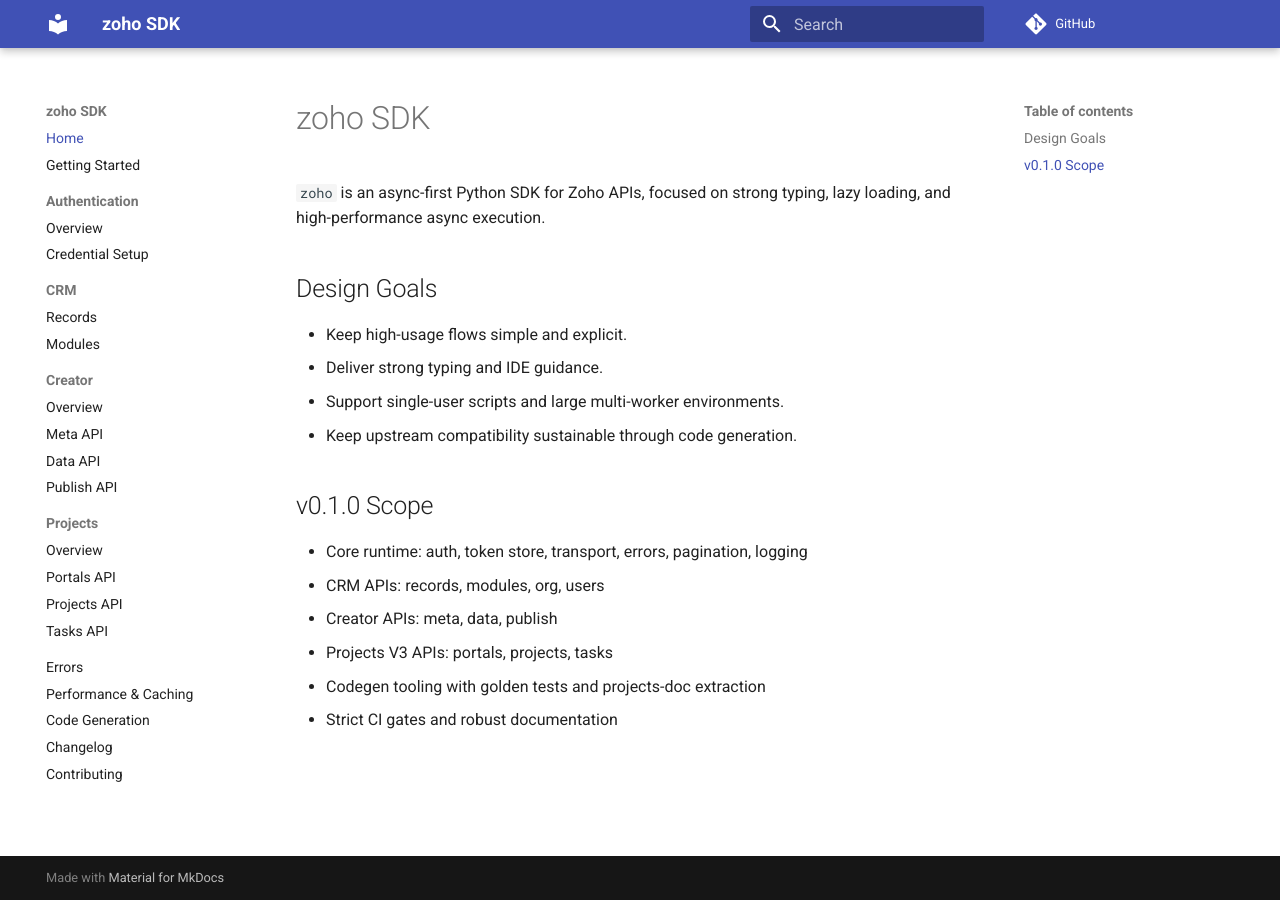
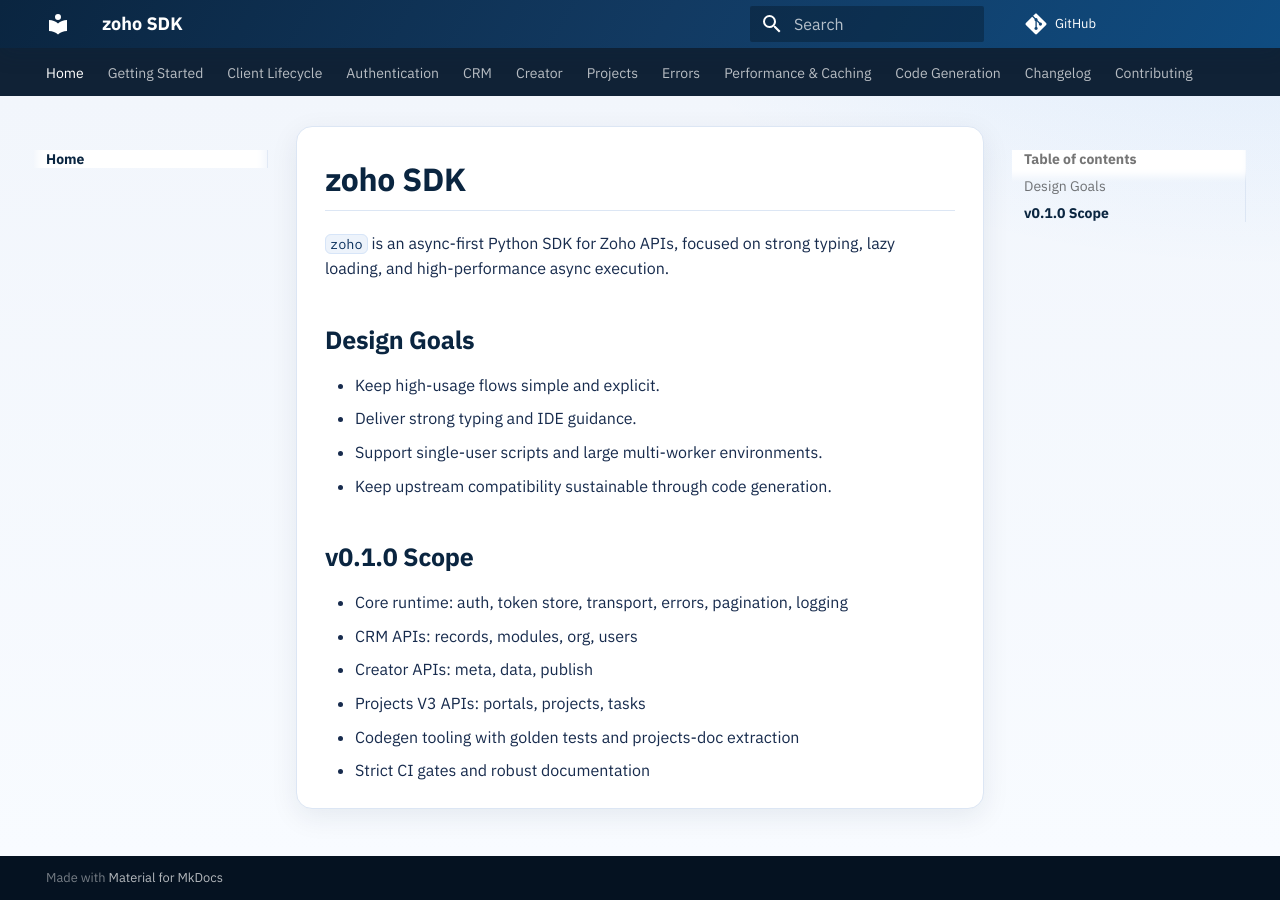
Before and after one commit to SparkAIUR/zoho-sdk, an MkDocs documentation site: the page built from docs/index.md, in a window 1280 px wide. Built offline with MkDocs 1.6.1 and Material for MkDocs 9.7.7, drawn with Linux system fonts in a browser that asks for light colours; comment, search, counter and statistics services are not loaded.

Commit message:
docs(theme): apply enterprise material styling

```diff
--- /dev/null
+++ b/docs/stylesheets/enterprise.css
@@ -0,0 +1,113 @@
+/* Enterprise docs styling inspired by modern fintech documentation systems. */
+
+:root {
+  --md-primary-fg-color: #0a2540;
+  --md-primary-fg-color--light: #1b3d62;
+  --md-primary-fg-color--dark: #071a2e;
+  --md-accent-fg-color: #0d7df2;
+  --md-accent-fg-color--transparent: rgba(13, 125, 242, 0.12);
+  --zoho-surface: #ffffff;
+  --zoho-surface-alt: #f5f8fd;
+  --zoho-border: #dce6f4;
+  --zoho-text: #172b4d;
+  --zoho-muted: #4a607d;
+}
+
+body,
+input {
+  color: var(--zoho-text);
+}
+
+.md-header {
+  background: linear-gradient(120deg, #0a2540 0%, #123a62 52%, #0f4c81 100%);
+  box-shadow: 0 6px 20px rgba(10, 37, 64, 0.22);
+}
+
+.md-tabs {
+  background: rgba(7, 26, 46, 0.96);
+}
+
+.md-tabs__link--active,
+.md-tabs__link:hover {
+  color: #d4e8ff;
+}
+
+.md-main {
+  background:
+    radial-gradient(1000px 500px at 100% -20%, rgba(13, 125, 242, 0.09), transparent 65%),
+    linear-gradient(180deg, #f2f6fc 0%, #f8fbff 100%);
+}
+
+.md-content__inner {
+  background: var(--zoho-surface);
+  border: 1px solid var(--zoho-border);
+  border-radius: 16px;
+  box-shadow: 0 8px 28px rgba(10, 37, 64, 0.08);
+  padding: 1.2rem 1.4rem;
+}
+
+.md-typeset h1,
+.md-typeset h2,
+.md-typeset h3 {
+  color: #0a2540;
+  font-weight: 650;
+  letter-spacing: -0.01em;
+}
+
+.md-typeset h1 {
+  border-bottom: 1px solid var(--zoho-border);
+  margin-bottom: 1rem;
+  padding-bottom: 0.45rem;
+}
+
+.md-typeset p,
+.md-typeset li {
+  color: var(--zoho-text);
+}
+
+.md-typeset a {
+  color: #0d5fcc;
+}
+
+.md-typeset a:hover {
+  color: #0a4da6;
+}
+
+.md-typeset code {
+  background: #edf3fb;
+  border: 1px solid #d7e5f8;
+  border-radius: 6px;
+  color: #0a305c;
+}
+
+.md-typeset pre > code {
+  border: 0;
+  border-radius: 10px;
+}
+
+.md-typeset .admonition,
+.md-typeset details {
+  border: 1px solid var(--zoho-border);
+  border-radius: 12px;
+  box-shadow: 0 3px 12px rgba(10, 37, 64, 0.05);
+}
+
+.md-sidebar__inner {
+  border-right: 1px solid var(--zoho-border);
+}
+
+.md-nav__link--active {
+  color: #0c63d4;
+  font-weight: 600;
+}
+
+.md-footer {
+  background: #081b30;
+}
+
+@media screen and (max-width: 76.1875em) {
+  .md-content__inner {
+    border-radius: 12px;
+    padding: 1rem;
+  }
+}
--- a/mkdocs.yml
+++ b/mkdocs.yml
@@ -3,13 +3,23 @@
 repo_url: https://github.com/SparkAIUR/zoho-sdk
 theme:
   name: material
+  font:
+    text: IBM Plex Sans
+    code: IBM Plex Mono
+  palette:
+    - scheme: default
+      primary: custom
+      accent: custom
   features:
+    - navigation.tabs
     - navigation.sections
     - navigation.top
+    - navigation.instant
     - content.code.copy
 nav:
   - Home: index.md
   - Getting Started: getting-started.md
+  - Client Lifecycle: client-lifecycle.md
   - Authentication:
     - Overview: authentication.md
     - Credential Setup: auth-credentials.md
@@ -31,6 +41,8 @@
   - Code Generation: codegen.md
   - Changelog: changelog.md
   - Contributing: contributing.md
+extra_css:
+  - stylesheets/enterprise.css
 markdown_extensions:
   - admonition
   - codehilite
```
